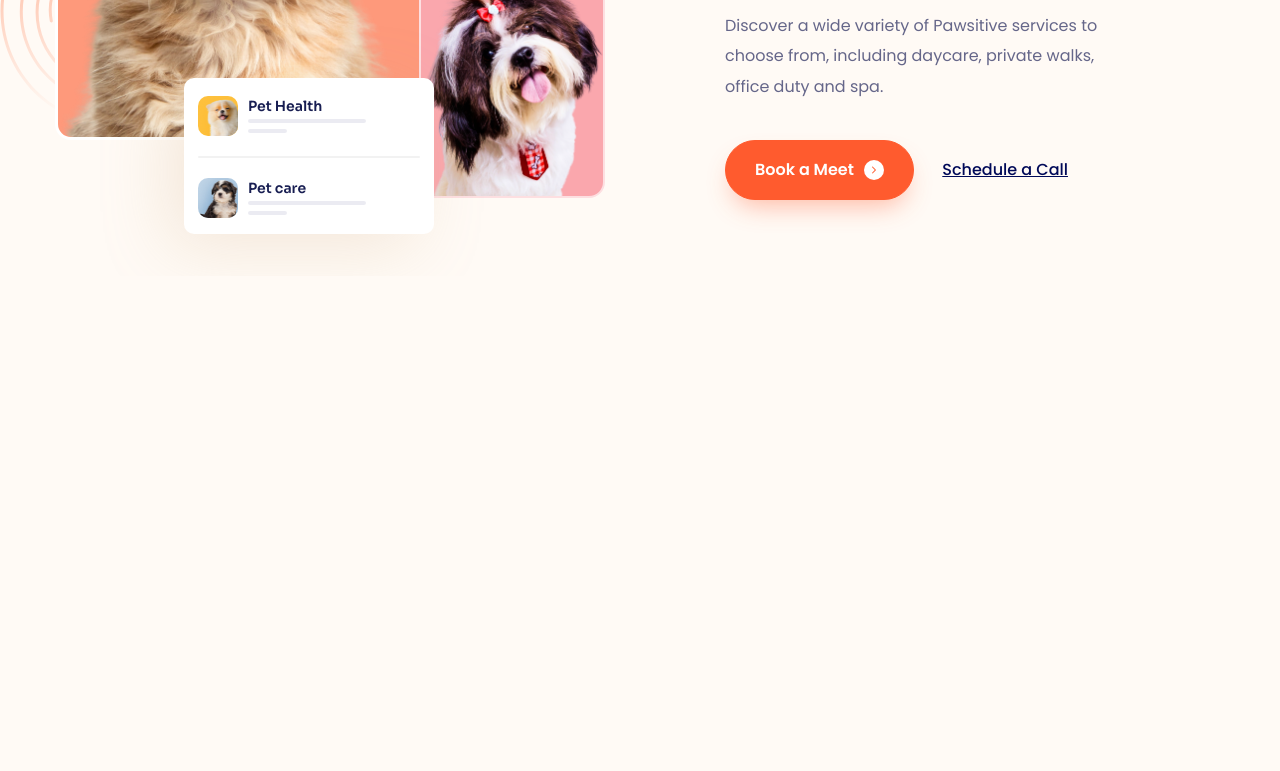
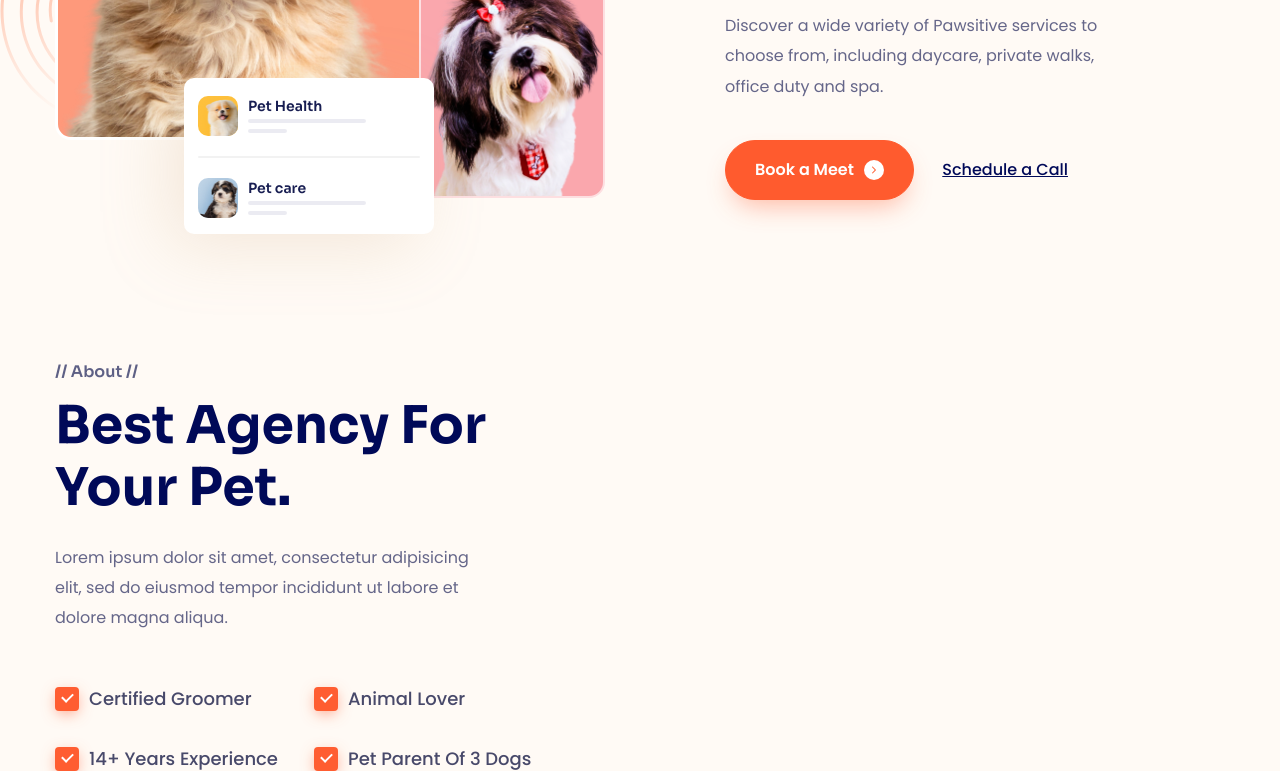
Before and after one commit to dunglh-it/f8-project-06, a plain HTML site: page index.html in a window 1280 px wide. Shown: the part 524-1295 px from the top of the page. Before the commit the page ends 800 px from the top, so only its background shows below. Drawn offline with Linux system fonts and the light colour scheme.

Commit message:
Create about__cotent in About

```diff
--- a/assets/css/style.css
+++ b/assets/css/style.css
@@ -73,6 +73,22 @@ a {
     background-color: #fff;
     margin-left: 10px;
     fill: var(--primary-color);
+}
+
+.section-heading {
+    font-size: 5.2rem;
+    font-weight: 700;
+    line-height: 1.19;
+    color: #000958;
+}
+
+.section-desc {
+    margin-top: 24px;
+    font-family: "Poppins", sans-serif;
+    font-size: 1.6rem;
+    font-weight: 400;
+    line-height: 1.88;
+    color: #656689;
 }
 
 /* Header */
@@ -271,3 +287,72 @@ a {
     text-decoration: underline;
     color: #000958;
 }
+
+/* About */
+.about {
+    padding-top: 53px;
+    margin-top: 77px;
+}
+
+.about__inner {
+    display: grid;
+    grid-template-columns: 1fr 1fr;
+}
+
+.about__label {
+    font-family: Sora;
+    font-size: 1.6rem;
+    font-weight: 600;
+    line-height: 1;
+    color: #5E6085;
+}
+
+.about__heading {
+    margin-top: 15px;
+    width: 446px;
+}
+
+.about__desc {
+    width: 431px;
+}
+
+.about__checklist {
+    display: grid;
+    grid-template-columns: auto auto;
+    gap: 36px;
+    justify-content: flex-start;
+    margin-top: 54px;
+}
+
+.about__check-item {
+    position: relative;
+    display: flex;
+    align-items: center;
+    font-weight: 500;
+    font-size: 1.8rem;
+    line-height: 1;
+    color: #48496A;
+}
+
+.about__check-item::before {
+    content: "";
+    display: inline-block;
+    width: 24px;
+    height: 24px;
+    margin-right: 10px;
+    border-radius: 4px;
+    background-color: #ff5d31;
+    box-shadow: 0 4px 15px -3px rgba(255, 93, 49, 0.69);
+}
+
+.about__check-item::after {
+    content: "";
+    position: absolute;
+    top: 6px;
+    left: 7px;
+    width: 9px;
+    height: 5px;
+    border-right: 2px solid #fff;
+    border-top: 2px solid #fff;
+    rotate: 135deg;
+}
--- a/index.html
+++ b/index.html
@@ -133,5 +133,33 @@
             </div>
         </div>
     </section>
+
+    <main>
+        <!-- About -->
+        <section class="about">
+            <div class="container">
+                <div class="about__inner">
+                    <section class="about__content">
+                        <p class="about__label">//  About  //</p>
+                        <h2 class="about__heading section-heading">
+                            Best Agency For Your Pet.
+                        </h2>
+                        <p class="about__desc section-desc">
+                            Lorem ipsum dolor sit amet, consectetur adipisicing elit, sed do eiusmod tempor incididunt ut labore et dolore magna aliqua.
+                        </p>
+                        <div class="about__checklist">
+                            <span class="about__check-item">Certified Groomer</span>
+                            <span class="about__check-item">Animal Lover</span>
+                            <span class="about__check-item">14+ Years Experience</span>
+                            <span class="about__check-item">Pet Parent Of 3 Dogs</span>
+                        </div>
+                    </section>
+                    <div class="about__media"></div>
+                    <div class="about__media"></div>
+                    <section class="about__content"></section>
+                </div>
+            </div>
+        </section>
+    </main>
 </body>
 </html>
```
